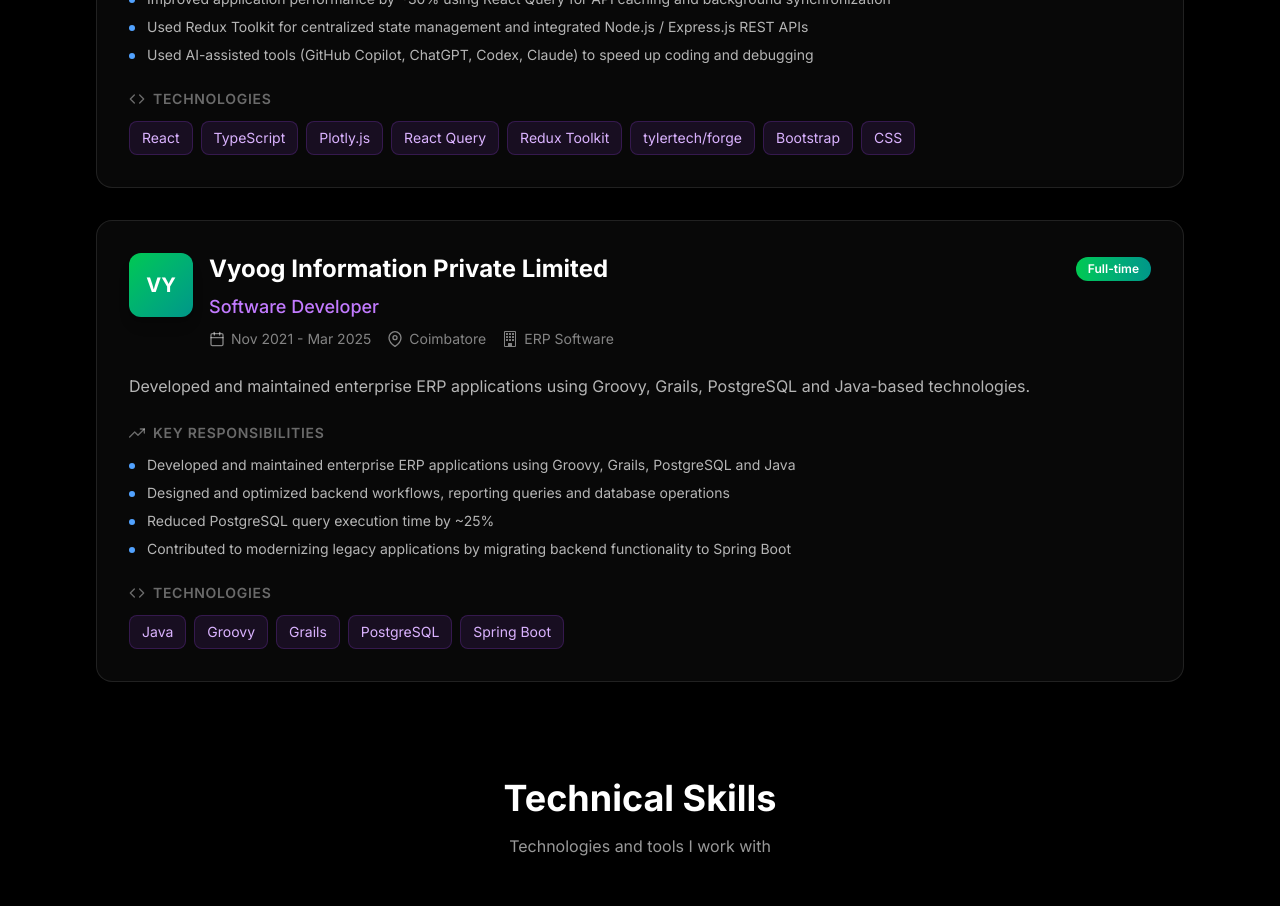
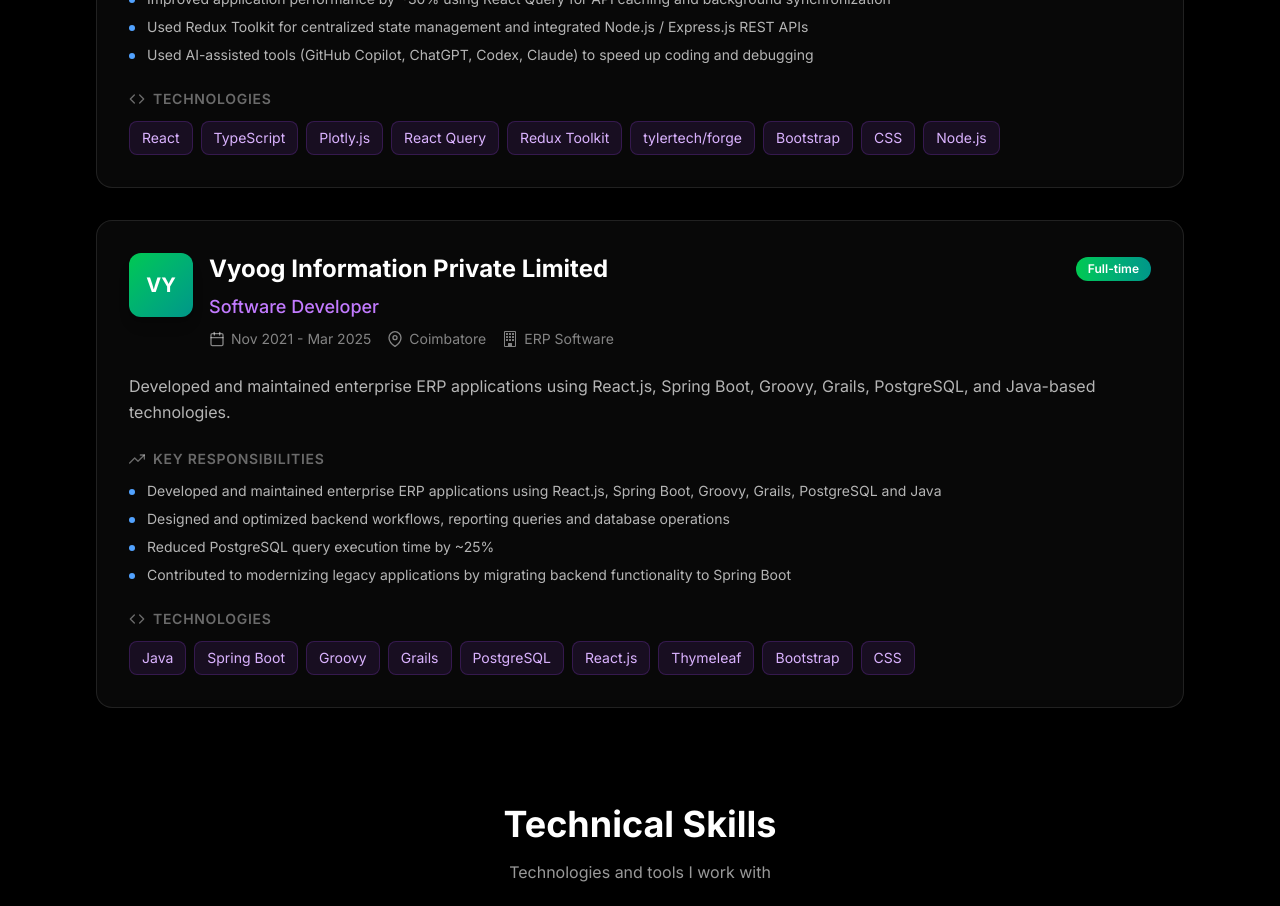
Before and after one commit to Manoj0712/personal-portfolio, a React (Vite) app: page /experience in a window 1280 px wide. Shown: the part 880-1786 px from the top of the page. Built offline with nearby package versions, Linux system fonts and the light colour scheme; a web font is replaced by a local one.

Commit message:
feat: update EXPERIENCECARD to include Node.js and React.js; enhance description and responsibilities for clarity

```diff
--- a/src/constrains/index.ts
+++ b/src/constrains/index.ts
@@ -195,7 +195,8 @@ export const EXPERIENCECARD: ExperienceCardProps[] = [{
     "Redux Toolkit",
     "tylertech/forge",
     "Bootstrap",
-    "CSS"
+    "CSS",
+    "Node.js"
   ],
 },
 {
@@ -207,20 +208,23 @@ export const EXPERIENCECARD: ExperienceCardProps[] = [{
   type: "Full-time",
   logo: "VY",
   color: "from-green-500 to-teal-600",
-  description: `Developed and maintained enterprise ERP applications using Groovy, Grails,
-  PostgreSQL and Java-based technologies.`,
+  description: `Developed and maintained enterprise ERP applications using React.js, Spring Boot, Groovy, Grails, PostgreSQL, and Java-based technologies.`,
   responsibilities: [
-    "Developed and maintained enterprise ERP applications using Groovy, Grails, PostgreSQL and Java",
+    "Developed and maintained enterprise ERP applications using React.js, Spring Boot, Groovy, Grails, PostgreSQL and Java",
     "Designed and optimized backend workflows, reporting queries and database operations",
     "Reduced PostgreSQL query execution time by ~25%",
     "Contributed to modernizing legacy applications by migrating backend functionality to Spring Boot",
   ],
   technologies: [
     "Java",
+    "Spring Boot",
     "Groovy",
     "Grails",
     "PostgreSQL",
-    "Spring Boot",
+    "React.js",
+    "Thymeleaf",
+    "Bootstrap",
+    "CSS"
   ],
 }];
 
```
